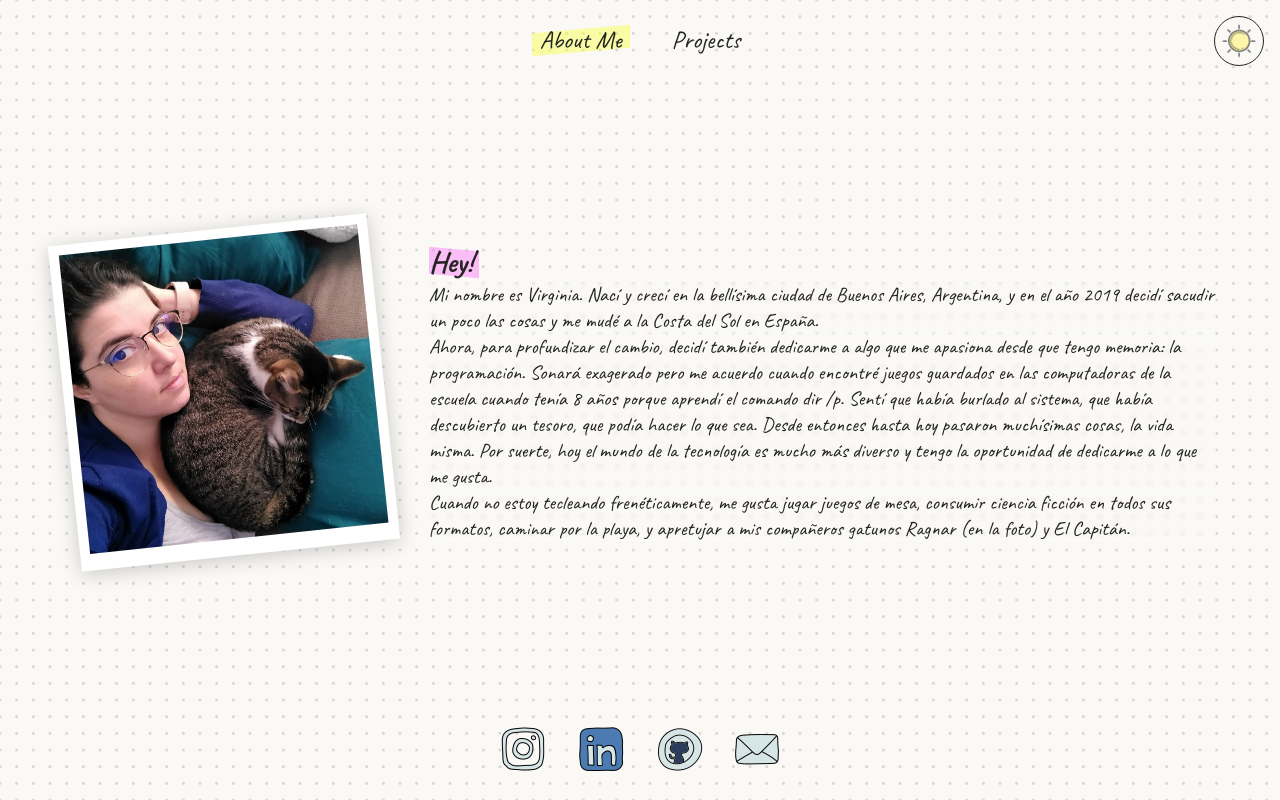
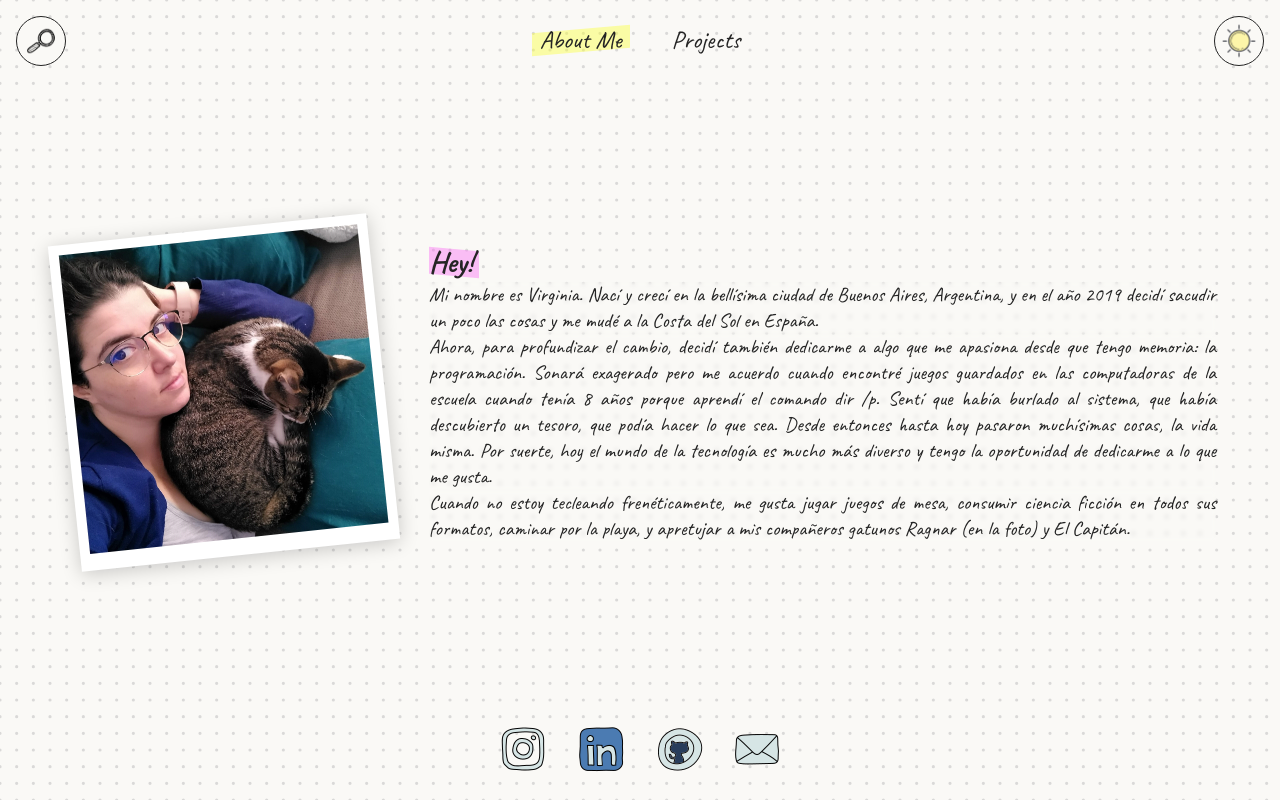
Before and after one commit to willCodeForCandy/project-4-rtc, a website built with Vite: page index.html in a window 1280 px wide. Built offline with nearby package versions, Linux system fonts and the light colour scheme.

Commit message:
add search bar

```diff
--- a/main.js
+++ b/main.js
@@ -1,10 +1,13 @@
 import { renderFooter } from './src/components/footer/footer';
 import { createHeader } from './src/components/header/header';
+import { searchBar } from './src/components/searchBar/searchBar';
 
 import { socials } from './src/data/socials';
 import { About } from './src/pages/About/About';
 
 import './style.css';
+
 createHeader();
 renderFooter(socials);
 About();
+searchBar();
--- a/src/components/header/header.js
+++ b/src/components/header/header.js
@@ -30,5 +30,4 @@ export const decorateLinks = () => {
   for (const link of links) {
     link.classList.remove('highlighted');
   }
-  // activeLink.target.parentElement.classList.add('highlighted');
 };
--- /dev/null
+++ b/src/components/searchBar/searchBar.css
@@ -0,0 +1,34 @@
+#search {
+  position: absolute;
+  top: 1rem;
+  left: 1rem;
+  height: 50px;
+  overflow: hidden;
+  cursor: pointer;
+  flex-direction: row;
+  gap: 0px;
+  border: 1px solid var(--primary-dark);
+  border-radius: 25px;
+  padding: var(--spacing-sm);
+  background-color: var(--primary-light);
+  z-index: 9;
+}
+
+#search > img {
+  height: 100%;
+  transform: scaleX(-1);
+}
+
+#search > input {
+  height: 90%;
+  border: none;
+  border-radius: var(--radius-sm);
+  width: 0px;
+  transition: 0.8s cubic-bezier(0.075, 0.82, 0.165, 1);
+}
+
+#search > input.visible {
+  padding: var(--spacing-xs);
+  width: 200px;
+  margin-left: var(--spacing-sm);
+}
--- /dev/null
+++ b/src/components/searchBar/searchBar.js
@@ -0,0 +1,19 @@
+import './searchBar.css';
+
+export const searchBar = () => {
+  const searchBarContainer = document.createElement('div');
+  searchBarContainer.id = 'search';
+  searchBarContainer.className = 'flex-container';
+  const searchIcon = document.createElement('img');
+  searchIcon.src = '/assets/magnifier.png';
+  searchIcon.alt = 'Search';
+  const searchBar = document.createElement('input');
+  searchBar.placeholder = '¿Qué buscas?';
+  searchIcon.addEventListener('click', () => {
+    searchBar.classList.toggle('visible');
+  });
+  // searchBar.addEventListener('click', search);
+  searchBarContainer.append(searchIcon, searchBar);
+  const body = document.querySelector('body');
+  body.append(searchBarContainer);
+};
--- a/src/pages/About/About.css
+++ b/src/pages/About/About.css
@@ -18,6 +18,7 @@
 
 .description {
   flex: 1 0 250px;
+  text-align: justify;
 }
 
 h2 {
--- a/src/pages/Projects/Projects.css
+++ b/src/pages/Projects/Projects.css
@@ -19,7 +19,9 @@
 .project-description {
   margin: 0 var(--spacing-sm);
 }
-
+body.dark .project-image-container a {
+  color: var(--primary-dark);
+}
 .project-image-container > div {
   position: relative;
   margin: 0 auto;
```
Also changed, not shown: public/assets/magnifier.png (added).
